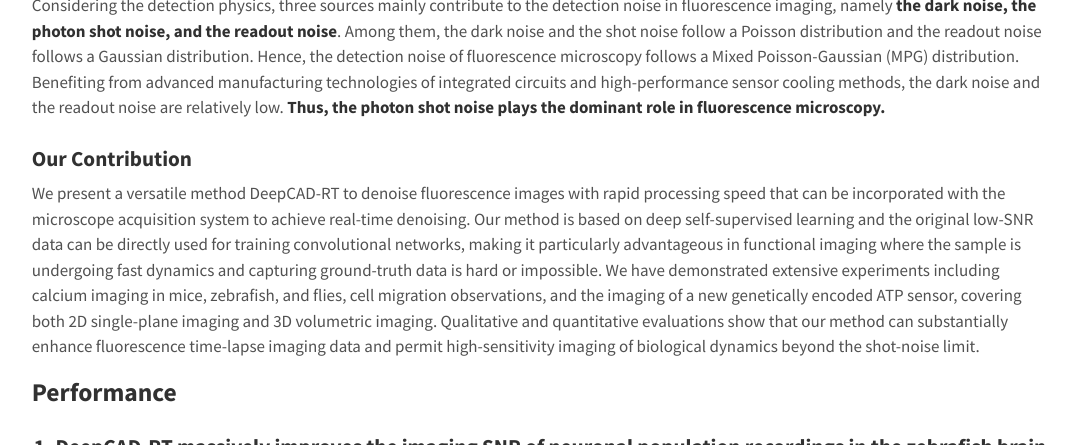
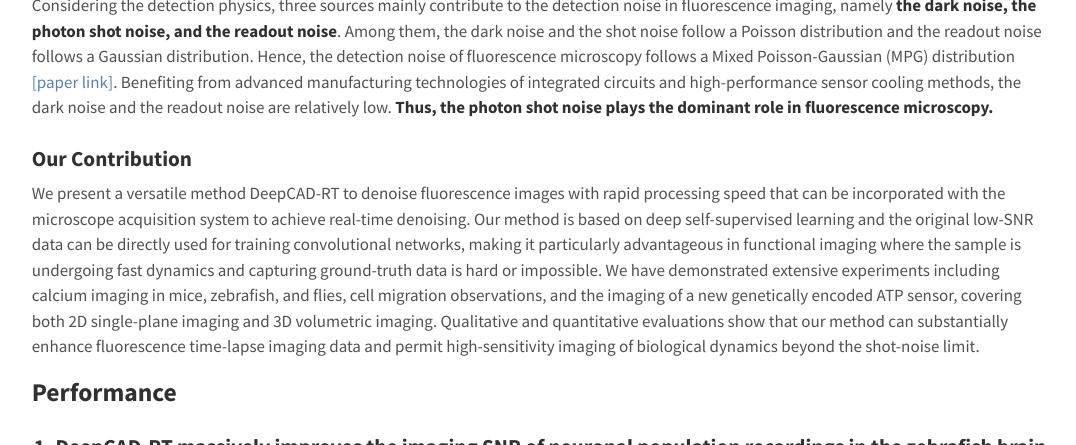
Before and after one commit to cabooster/DeepCAD-RT, a Jekyll site: the page built from About.md, in a window 1280 px wide and 900 px high, scrolled down 1505 px, cut to the strip 240-685 px from the top of the window. Shown: the whole strip, without its empty margins (100-1176 px from the left). Built offline with Jekyll 4.4.1, drawn with Linux system fonts in a browser that asks for light colours.

Commit message:
Update About.md

```diff
--- a/About.md
+++ b/About.md
@@ -32,7 +32,7 @@ title: About
 <center><img src="https://github.com/cabooster/DeepCAD-RT/blob/page/images/deepcad6.png?raw=true" width="1000" align="middle" /></center>
 
 
-Considering the detection physics, three sources mainly contribute to the detection noise in fluorescence imaging, namely **the dark noise, the photon shot noise, and the readout noise**. Among them, the dark noise and the shot noise follow a Poisson distribution and the readout noise follows a Gaussian distribution. Hence, the detection noise of fluorescence microscopy follows a Mixed Poisson-Gaussian (MPG) distribution. Benefiting from advanced manufacturing technologies of integrated circuits and high-performance sensor cooling methods, the dark noise and the readout noise are relatively low. **Thus, the photon shot noise plays the dominant role in fluorescence microscopy.**
+Considering the detection physics, three sources mainly contribute to the detection noise in fluorescence imaging, namely **the dark noise, the photon shot noise, and the readout noise**. Among them, the dark noise and the shot noise follow a Poisson distribution and the readout noise follows a Gaussian distribution. Hence, the detection noise of fluorescence microscopy follows a Mixed Poisson-Gaussian (MPG) distribution [[paper link]](https://ieeexplore.ieee.org/document/8327626). Benefiting from advanced manufacturing technologies of integrated circuits and high-performance sensor cooling methods, the dark noise and the readout noise are relatively low. **Thus, the photon shot noise plays the dominant role in fluorescence microscopy.**
 
 
 ### Our Contribution
```
